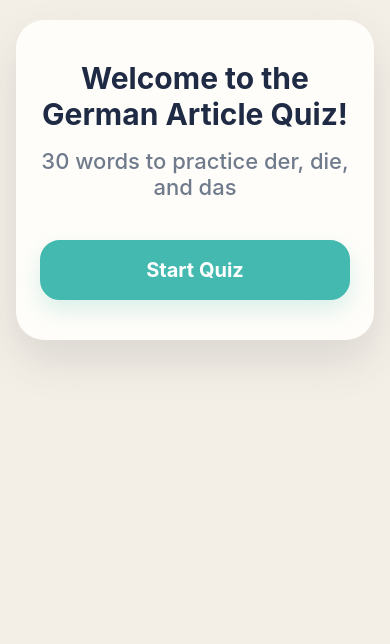
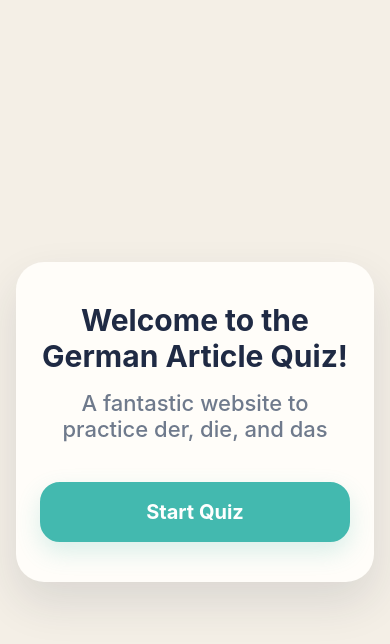
Before and after one commit to ellen-95/german-article-quiz, a React (Create React App) app: page / in a window 390 px wide. Shown: the top 644 px of the page. Built offline with nearby package versions, Linux system fonts and the light colour scheme; data requests are answered from the project's data file.

Commit message:
style: center start and finish screens vertically

```diff
--- a/src/components/App.js
+++ b/src/components/App.js
@@ -10,7 +10,7 @@ import FinishScreen from "./FinishScreen";
 import Footer from "./Footer";
 import Timer from "./Timer";
 
-const SECS_PER_QUESTION = 30;
+const SECS_PER_QUESTION = 10;
 
 const initialState = {
   questions: [],
@@ -105,9 +105,11 @@ export default function App() {
       .catch((err) => dispatch({ type: "dataFailed" }));
   }, []);
 
+  const isCenteredScreen = status === "ready" || status === "finished";
+
   return (
     <div className="app">
-      <Main>
+      <Main className={isCenteredScreen ? "main-centered" : ""}>
         {status === "loading" && <Loader />}
         {status === "error" && <Error />}
         {status === "ready" && (
--- a/src/components/FinishScreen.js
+++ b/src/components/FinishScreen.js
@@ -8,7 +8,7 @@ function FinishScreen({ correctAnswers, numQuestions, highScore, dispatch }) {
   if (percentage === 0) emoji = "🙈";
 
   return (
-    <>
+    <div className="finish">
       <p className="result">
         <span>{emoji}</span>You got <strong>{correctAnswers}</strong> out of{" "}
         {numQuestions} correct ({Math.ceil(percentage)}%)
@@ -20,7 +20,7 @@ function FinishScreen({ correctAnswers, numQuestions, highScore, dispatch }) {
       >
         Restart Quiz
       </button>
-    </>
+    </div>
   );
 }
 
--- a/src/components/Main.js
+++ b/src/components/Main.js
@@ -1,5 +1,5 @@
-function Main({ children }) {
-  return <main className="main">{children}</main>;
+function Main({ children, className = "" }) {
+  return <main className={`main ${className}`.trim()}>{children}</main>;
 }
 
 export default Main;
--- a/src/components/StartScreen.js
+++ b/src/components/StartScreen.js
@@ -2,7 +2,7 @@ function StartScreen({ numQuestions, dispatch }) {
   return (
     <div className="start">
       <h2>Welcome to the German Article Quiz!</h2>
-      <h3>{numQuestions} words to practice der, die, and das</h3>
+      <h3>A fantastic website to practice der, die, and das</h3>
       <button
         className="btn btn-ui"
         onClick={() => dispatch({ type: "start" })}
--- a/src/index.css
+++ b/src/index.css
@@ -47,6 +47,13 @@ body {
 
 .main {
   width: min(100%, 82rem);
+}
+
+.main-centered {
+  min-height: calc(100vh - 6.4rem);
+  display: flex;
+  align-items: center;
+  justify-content: center;
 }
 
 .app-header {
@@ -104,6 +111,10 @@ h4 {
   box-shadow: var(--shadow-soft);
   padding: 5.6rem 4rem;
   text-align: center;
+}
+
+.finish {
+  width: 100%;
 }
 
 .progress {
@@ -351,6 +362,10 @@ footer {
     padding: 2rem 1.6rem;
   }
 
+  .main-centered {
+    min-height: calc(100vh - 4rem);
+  }
+
   .app-header {
     flex-direction: column;
     text-align: center;
```
Also changed, not shown: 12 other files (tests, documents, lock files or other folders).
